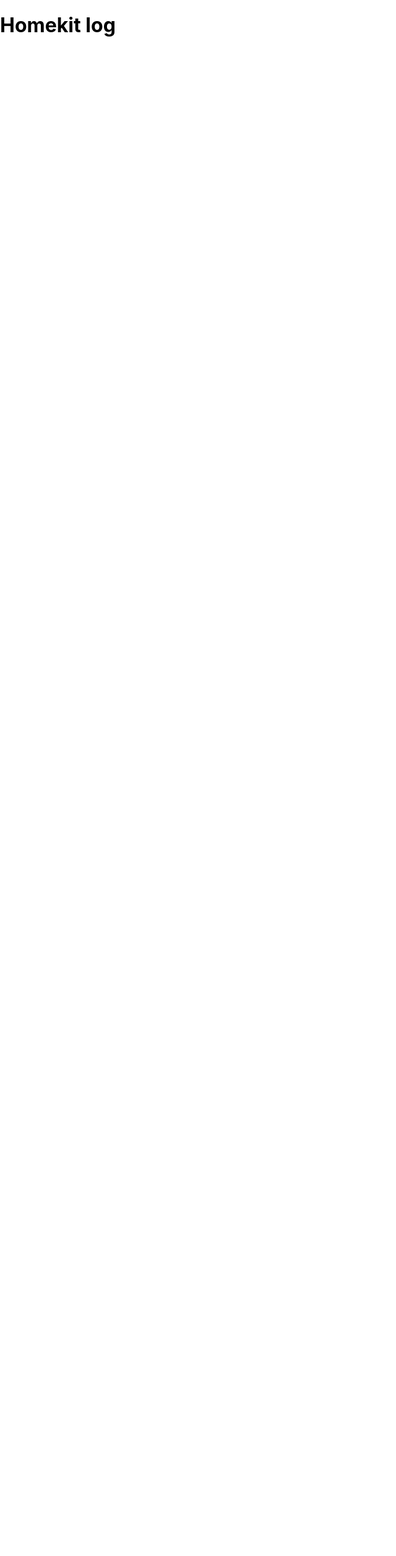
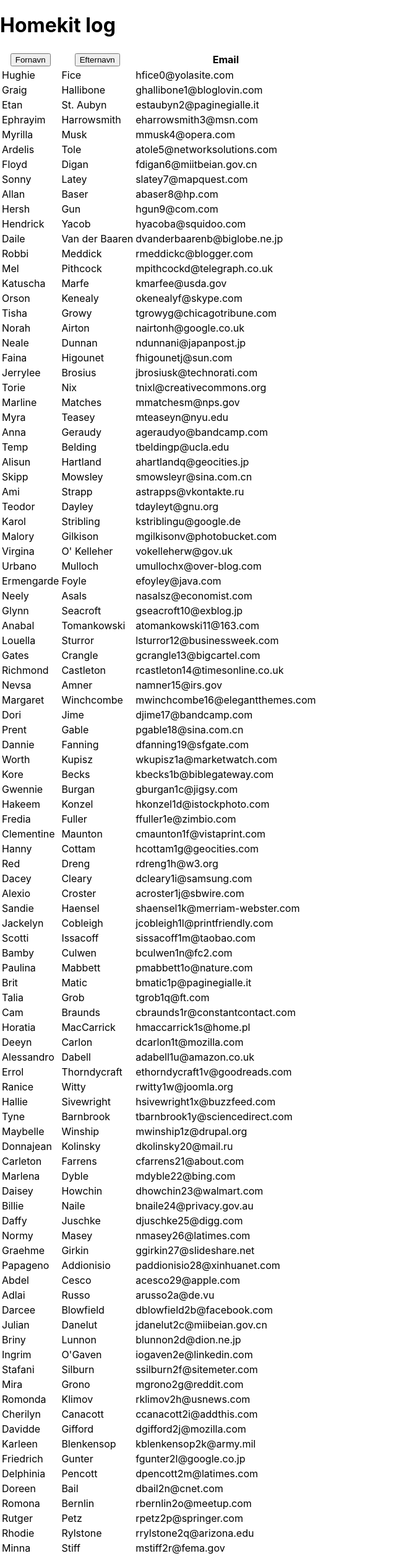
Before and after one commit to PeterHedemann/homekit-log, a React (Create React App) app: page / in a window 1280 px wide. Shown: the whole page at 62% size, without its empty margins (0-640 px from the left). Before the commit the page ends 800 px from the top, so only its background shows below. Built offline with nearby package versions, Linux system fonts and the light colour scheme.

Commit message:
adds table with sorting

```diff
--- a/src/App.jsx
+++ b/src/App.jsx
@@ -1,7 +1,149 @@
+import { useEffect, useState } from "react";
+import Table from "./components/Table";
+
 function App() {
+  const [sortedAscending, setSortedAscending] = useState(true);
+  const [sortedColumnIndex, setSortedColumnIndex] = useState(null);
+  const [rows, setRows] = useState([
+    ["Hughie", "Fice", "hfice0@yolasite.com"],
+    ["Graig", "Hallibone", "ghallibone1@bloglovin.com"],
+    ["Etan", "St. Aubyn", "estaubyn2@paginegialle.it"],
+    ["Ephrayim", "Harrowsmith", "eharrowsmith3@msn.com"],
+    ["Myrilla", "Musk", "mmusk4@opera.com"],
+    ["Ardelis", "Tole", "atole5@networksolutions.com"],
+    ["Floyd", "Digan", "fdigan6@miitbeian.gov.cn"],
+    ["Sonny", "Latey", "slatey7@mapquest.com"],
+    ["Allan", "Baser", "abaser8@hp.com"],
+    ["Hersh", "Gun", "hgun9@com.com"],
+    ["Hendrick", "Yacob", "hyacoba@squidoo.com"],
+    ["Daile", "Van der Baaren", "dvanderbaarenb@biglobe.ne.jp"],
+    ["Robbi", "Meddick", "rmeddickc@blogger.com"],
+    ["Mel", "Pithcock", "mpithcockd@telegraph.co.uk"],
+    ["Katuscha", "Marfe", "kmarfee@usda.gov"],
+    ["Orson", "Kenealy", "okenealyf@skype.com"],
+    ["Tisha", "Growy", "tgrowyg@chicagotribune.com"],
+    ["Norah", "Airton", "nairtonh@google.co.uk"],
+    ["Neale", "Dunnan", "ndunnani@japanpost.jp"],
+    ["Faina", "Higounet", "fhigounetj@sun.com"],
+    ["Jerrylee", "Brosius", "jbrosiusk@technorati.com"],
+    ["Torie", "Nix", "tnixl@creativecommons.org"],
+    ["Marline", "Matches", "mmatchesm@nps.gov"],
+    ["Myra", "Teasey", "mteaseyn@nyu.edu"],
+    ["Anna", "Geraudy", "ageraudyo@bandcamp.com"],
+    ["Temp", "Belding", "tbeldingp@ucla.edu"],
+    ["Alisun", "Hartland", "ahartlandq@geocities.jp"],
+    ["Skipp", "Mowsley", "smowsleyr@sina.com.cn"],
+    ["Ami", "Strapp", "astrapps@vkontakte.ru"],
+    ["Teodor", "Dayley", "tdayleyt@gnu.org"],
+    ["Karol", "Stribling", "kstriblingu@google.de"],
+    ["Malory", "Gilkison", "mgilkisonv@photobucket.com"],
+    ["Virgina", "O' Kelleher", "vokelleherw@gov.uk"],
+    ["Urbano", "Mulloch", "umullochx@over-blog.com"],
+    ["Ermengarde", "Foyle", "efoyley@java.com"],
+    ["Neely", "Asals", "nasalsz@economist.com"],
+    ["Glynn", "Seacroft", "gseacroft10@exblog.jp"],
+    ["Anabal", "Tomankowski", "atomankowski11@163.com"],
+    ["Louella", "Sturror", "lsturror12@businessweek.com"],
+    ["Gates", "Crangle", "gcrangle13@bigcartel.com"],
+    ["Richmond", "Castleton", "rcastleton14@timesonline.co.uk"],
+    ["Nevsa", "Amner", "namner15@irs.gov"],
+    ["Margaret", "Winchcombe", "mwinchcombe16@elegantthemes.com"],
+    ["Dori", "Jime", "djime17@bandcamp.com"],
+    ["Prent", "Gable", "pgable18@sina.com.cn"],
+    ["Dannie", "Fanning", "dfanning19@sfgate.com"],
+    ["Worth", "Kupisz", "wkupisz1a@marketwatch.com"],
+    ["Kore", "Becks", "kbecks1b@biblegateway.com"],
+    ["Gwennie", "Burgan", "gburgan1c@jigsy.com"],
+    ["Hakeem", "Konzel", "hkonzel1d@istockphoto.com"],
+    ["Fredia", "Fuller", "ffuller1e@zimbio.com"],
+    ["Clementine", "Maunton", "cmaunton1f@vistaprint.com"],
+    ["Hanny", "Cottam", "hcottam1g@geocities.com"],
+    ["Red", "Dreng", "rdreng1h@w3.org"],
+    ["Dacey", "Cleary", "dcleary1i@samsung.com"],
+    ["Alexio", "Croster", "acroster1j@sbwire.com"],
+    ["Sandie", "Haensel", "shaensel1k@merriam-webster.com"],
+    ["Jackelyn", "Cobleigh", "jcobleigh1l@printfriendly.com"],
+    ["Scotti", "Issacoff", "sissacoff1m@taobao.com"],
+    ["Bamby", "Culwen", "bculwen1n@fc2.com"],
+    ["Paulina", "Mabbett", "pmabbett1o@nature.com"],
+    ["Brit", "Matic", "bmatic1p@paginegialle.it"],
+    ["Talia", "Grob", "tgrob1q@ft.com"],
+    ["Cam", "Braunds", "cbraunds1r@constantcontact.com"],
+    ["Horatia", "MacCarrick", "hmaccarrick1s@home.pl"],
+    ["Deeyn", "Carlon", "dcarlon1t@mozilla.com"],
+    ["Alessandro", "Dabell", "adabell1u@amazon.co.uk"],
+    ["Errol", "Thorndycraft", "ethorndycraft1v@goodreads.com"],
+    ["Ranice", "Witty", "rwitty1w@joomla.org"],
+    ["Hallie", "Sivewright", "hsivewright1x@buzzfeed.com"],
+    ["Tyne", "Barnbrook", "tbarnbrook1y@sciencedirect.com"],
+    ["Maybelle", "Winship", "mwinship1z@drupal.org"],
+    ["Donnajean", "Kolinsky", "dkolinsky20@mail.ru"],
+    ["Carleton", "Farrens", "cfarrens21@about.com"],
+    ["Marlena", "Dyble", "mdyble22@bing.com"],
+    ["Daisey", "Howchin", "dhowchin23@walmart.com"],
+    ["Billie", "Naile", "bnaile24@privacy.gov.au"],
+    ["Daffy", "Juschke", "djuschke25@digg.com"],
+    ["Normy", "Masey", "nmasey26@latimes.com"],
+    ["Graehme", "Girkin", "ggirkin27@slideshare.net"],
+    ["Papageno", "Addionisio", "paddionisio28@xinhuanet.com"],
+    ["Abdel", "Cesco", "acesco29@apple.com"],
+    ["Adlai", "Russo", "arusso2a@de.vu"],
+    ["Darcee", "Blowfield", "dblowfield2b@facebook.com"],
+    ["Julian", "Danelut", "jdanelut2c@miibeian.gov.cn"],
+    ["Briny", "Lunnon", "blunnon2d@dion.ne.jp"],
+    ["Ingrim", "O'Gaven", "iogaven2e@linkedin.com"],
+    ["Stafani", "Silburn", "ssilburn2f@sitemeter.com"],
+    ["Mira", "Grono", "mgrono2g@reddit.com"],
+    ["Romonda", "Klimov", "rklimov2h@usnews.com"],
+    ["Cherilyn", "Canacott", "ccanacott2i@addthis.com"],
+    ["Davidde", "Gifford", "dgifford2j@mozilla.com"],
+    ["Karleen", "Blenkensop", "kblenkensop2k@army.mil"],
+    ["Friedrich", "Gunter", "fgunter2l@google.co.jp"],
+    ["Delphinia", "Pencott", "dpencott2m@latimes.com"],
+    ["Doreen", "Bail", "dbail2n@cnet.com"],
+    ["Romona", "Bernlin", "rbernlin2o@meetup.com"],
+    ["Rutger", "Petz", "rpetz2p@springer.com"],
+    ["Rhodie", "Rylstone", "rrylstone2q@arizona.edu"],
+    ["Minna", "Stiff", "mstiff2r@fema.gov"]
+  ]);
+
+  useEffect(() => {
+    if (sortedColumnIndex === null) {
+      return;
+    }
+
+    const unsortedRows = [...rows];
+    const sortDirection = sortedAscending ? 1 : -1;
+    unsortedRows.sort((a, b) =>
+      a[sortedColumnIndex] > b[sortedColumnIndex]
+        ? sortDirection
+        : -1 * sortDirection
+    );
+
+    setRows(unsortedRows);
+    // eslint-disable-next-line react-hooks/exhaustive-deps
+  }, [sortedAscending, sortedColumnIndex]);
+
+  const handleSortColumnClicked = (clickedIndex) => {
+    if (clickedIndex !== sortedColumnIndex) {
+      setSortedColumnIndex(clickedIndex);
+      setSortedAscending(true);
+    } else {
+      setSortedAscending(!sortedAscending);
+    }
+  };
+
   return (
     <div className="App">
       <h1>Homekit log</h1>
+      <Table
+        headers={["Fornavn", "Efternavn", "Email"]}
+        rows={rows}
+        sortableColumns={[0, 1]}
+        sortedColumnIndex={sortedColumnIndex}
+        sortedAscending={sortedAscending}
+        onSortableColumnClicked={handleSortColumnClicked}
+      />
     </div>
   );
 }
--- /dev/null
+++ b/src/components/Table.jsx
@@ -0,0 +1,46 @@
+import PropTypes from "prop-types";
+import React from "react";
+
+const Table = ({ headers, rows, sortableColumns, onSortableColumnClicked }) => {
+  return (
+    <table>
+      <thead>
+        <tr>
+          {headers.map((header, index) => (
+            <th key={index}>
+              {sortableColumns.includes(index) ? (
+                <button onClick={() => onSortableColumnClicked(index)}>
+                  {header}
+                </button>
+              ) : (
+                <>{header}</>
+              )}
+            </th>
+          ))}
+        </tr>
+      </thead>
+      <tbody>
+        {rows.map((row, index) => (
+          <tr key={index}>
+            {row.map((cell, index) => (
+              <td key={index}>{cell}</td>
+            ))}
+          </tr>
+        ))}
+      </tbody>
+    </table>
+  );
+};
+Table.propTypes = {
+  headers: PropTypes.arrayOf(String),
+  rows: PropTypes.arrayOf(PropTypes.arrayOf(PropTypes.string)),
+  sortableColumns: PropTypes.arrayOf(PropTypes.number)
+};
+
+Table.defaultProps = {
+  headers: [],
+  rows: [],
+  sortableColumns: []
+};
+
+export default Table;
```
